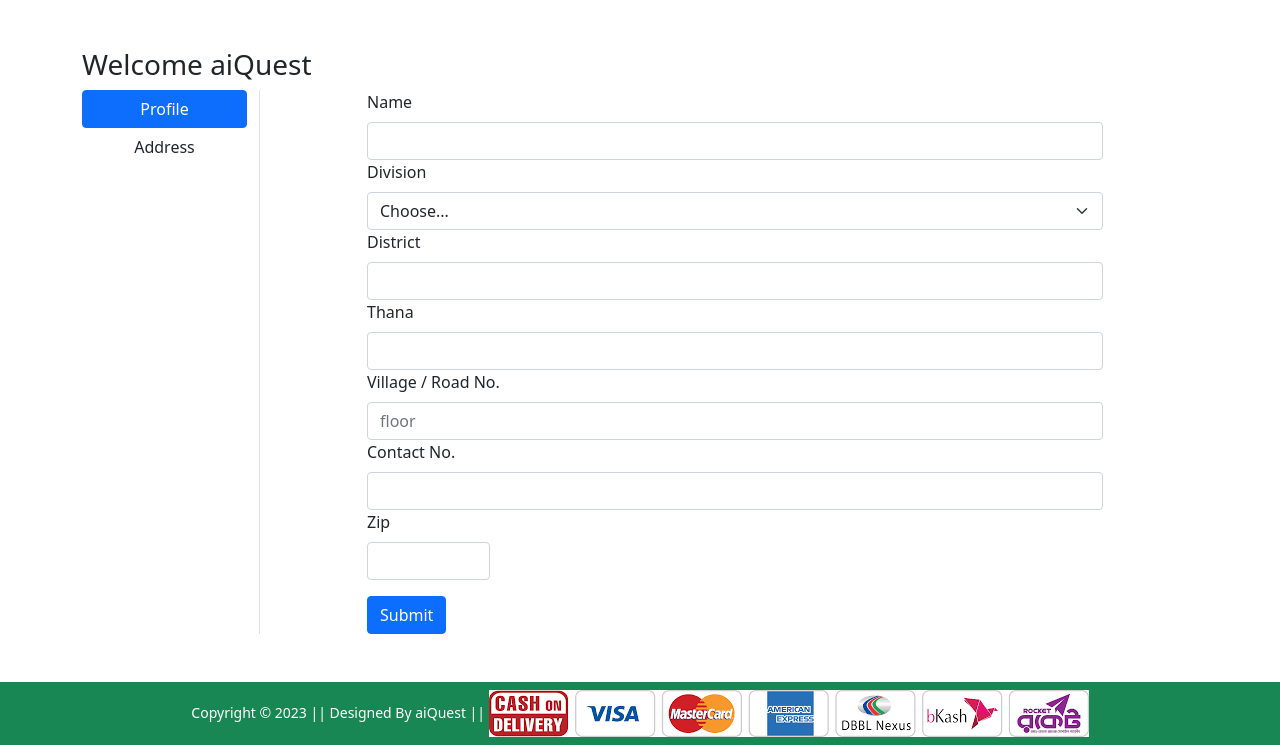
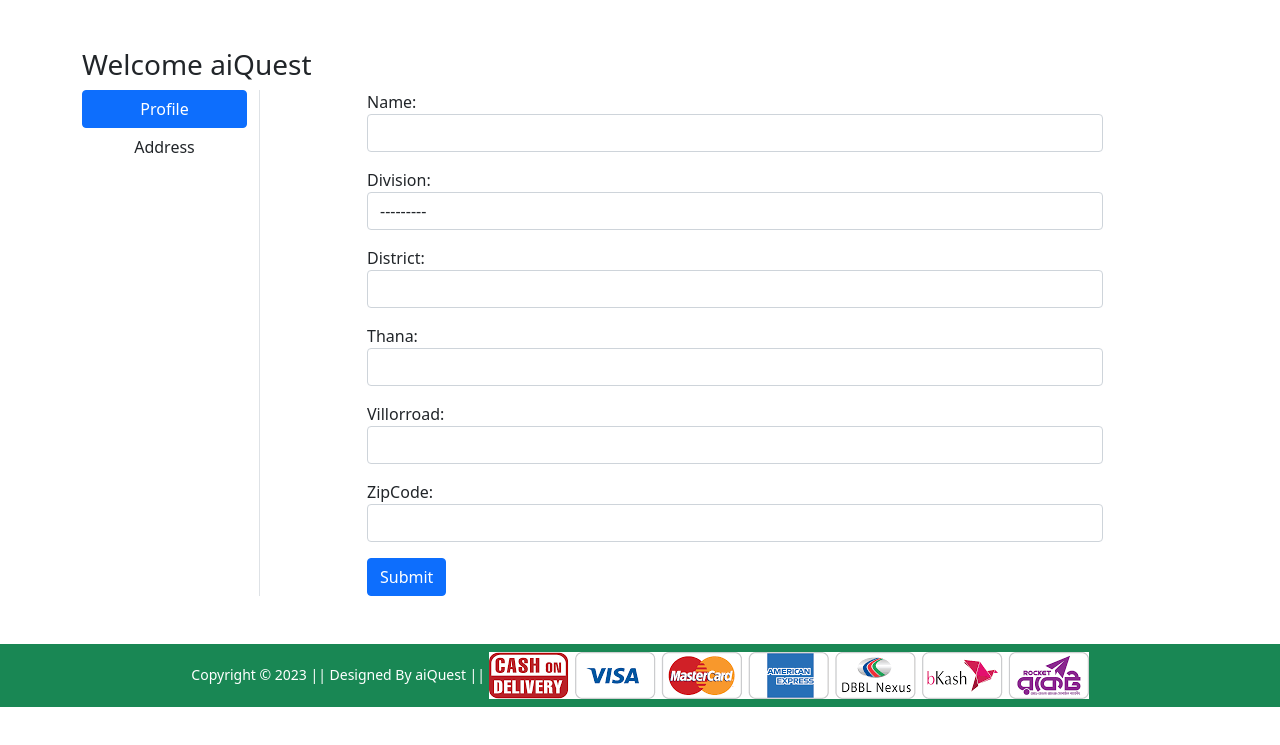
Before and after one commit to bikash-sarker-dev/ecommerce, a Django app: page /profile/ in a window 1280 px wide. Shown: the part 56-801 px from the top of the page. After the commit the page ends 763 px from the top, so only its background shows below. Run offline with Django 4.2, Linux system fonts and the light colour scheme; some libraries are stand-ins or nearby versions.

Commit message:
the profile form create done

```diff
--- a/Shop/forms.py
+++ b/Shop/forms.py
@@ -3,6 +3,7 @@
 from django.contrib.auth.models import User
 from django.utils.translation import gettext, gettext_lazy as _
 from django.contrib.auth import password_validation
+from . models import Customer
 
 
 
@@ -42,3 +43,17 @@
 class MySetPasswordForm(SetPasswordForm):
     new_password1 = forms.CharField(label=_("New Password"), widget = forms.PasswordInput(attrs={'autocomplete':'new-password', 'class':'form-control'}), help_text=password_validation.password_validators_help_text_html())
     new_password2 = forms.CharField(label=_("New confrim Password"), widget = forms.PasswordInput(attrs={'autocomplete':'new-password', 'class':'form-control'}))
+
+
+class CustomerProfileForm(forms.ModelForm):
+    class Meta:
+        model = Customer
+        fields = ['name','division','district','thana','villorroad','zipCode',]
+        widgets = {
+            'name':forms.TextInput(attrs={'class':'form-control'}),
+            'division':forms.Select(attrs={'class':'form-control'}),
+            'district':forms.TextInput(attrs={'class':'form-control'}),
+            'thana':forms.TextInput(attrs={'class':'form-control'}),
+            'villorroad':forms.TextInput(attrs={'class':'form-control'}),
+            'zipCode':forms.NumberInput(attrs={'class':'form-control'}),
+            }
--- a/Shop/templates/Shop/profile.html
+++ b/Shop/templates/Shop/profile.html
@@ -14,42 +14,20 @@
         <div class="col-sm-8 offset-sm-1">
             <form action="" method="post">
                 {% csrf_token %}
-                <div class="col-12">
-                    <label for="inputName" class="form-label">Name</label>
-                    <input type="text" class="form-control" id="inputEmail">
+                  {% for fm in form %}
+                <div class="form-group mb-3">
+                    {{fm.label_tag}} {{fm}} <small class="text-danger">{{fm.errors|striptags}}</small>
                 </div>
-                <div class="col-md-12">
-                    <label for="inputDivision" class="form-label">Division</label>
-                    <select id="inputDivision" class="form-select">
-                        <option selected>Choose...</option>
-                        <option>...</option>
-                    </select>
-                </div>
-                <div class="col-12">
-                    <label for="inputDistrict" class="form-label">District</label>
-                    <input type="text" class="form-control" id="inputDistrict">
-                </div>
-                <div class="col-12">
-                    <label for="inputThana" class="form-label">Thana</label>
-                    <input type="text" class="form-control" id="inputThana">
-                </div>
-                <div class="col-12">
-                    <label for="inputRoadno" class="form-label">Village / Road No.</label>
-                    <input type="text" class="form-control" id="inputRoadno" placeholder="floor">
-                </div>
-                <div class="col-12">
-                    <label for="inputContact" class="form-label">Contact No.</label>
-                    <input type="text" class="form-control" id="inputContact">
-                </div>
-
-                <div class="col-md-2">
-                    <label for="inputZip" class="form-label">Zip</label>
-                    <input type="text" class="form-control" id="inputZip">
-                </div>
+                {% endfor %}
                 <div class="col-12 mt-3">
                     <button type="submit" class="btn btn-primary">Submit</button>
                 </div>
             </form>
+                {% if form.non_field_errors %}
+                {% for error in form.non_field_errors %}
+                <p class="alert alert-danger my-3">{{error}}</p>
+                {% endfor %}
+                {% endif %}
         </div>
     </div>
 </div>
--- a/Shop/urls.py
+++ b/Shop/urls.py
@@ -11,7 +11,10 @@
     path('product-detail/<int:pk>', views.ProductDetailsView.as_view(), name='product-detail'),
     path('cart/', views.add_to_cart, name='add-to-cart'),
     path('buy/', views.buy_now, name='buy-now'),
-    path('profile/', views.profile, name='profile'),
+
+
+    path('profile/', views.Profile_View.as_view(), name='profile'),
+
     path('address/', views.address, name='address'),
     path('orders/', views.orders, name='orders'),
 
--- a/Shop/views.py
+++ b/Shop/views.py
@@ -1,7 +1,7 @@
 from django.shortcuts import render
 from . models import Customer, Product, Card, OrderPlaced
 from django.views import View
-from . forms import CustomerRegistrationForm
+from . forms import CustomerRegistrationForm, CustomerProfileForm
 from django.contrib import messages
 
 # Create your views here.
@@ -29,8 +29,13 @@
 def buy_now(request):
  return render(request, 'Shop/buynow.html')
 
-def profile(request):
- return render(request, 'Shop/profile.html')
+# def profile(request):
+#  return render(request, 'Shop/profile.html')
+
+class Profile_View(View):
+ def get(self, request):
+  form = CustomerProfileForm()
+  return render(request, 'Shop/profile.html',{'form':form})
 
 def address(request):
  return render(request, 'Shop/address.html')
```
Also changed, not shown: Ecommerce/settings.py (+7 -1 lines), db.sqlite3.
